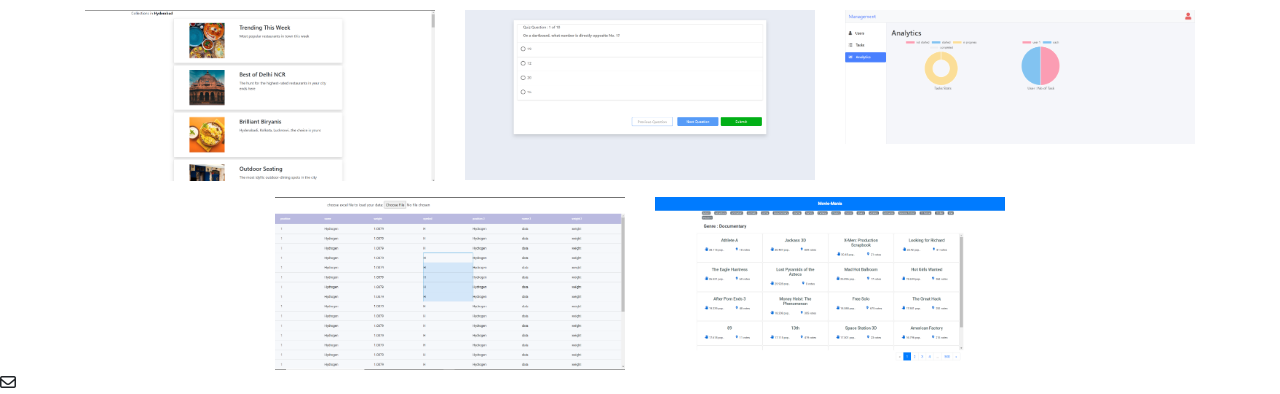
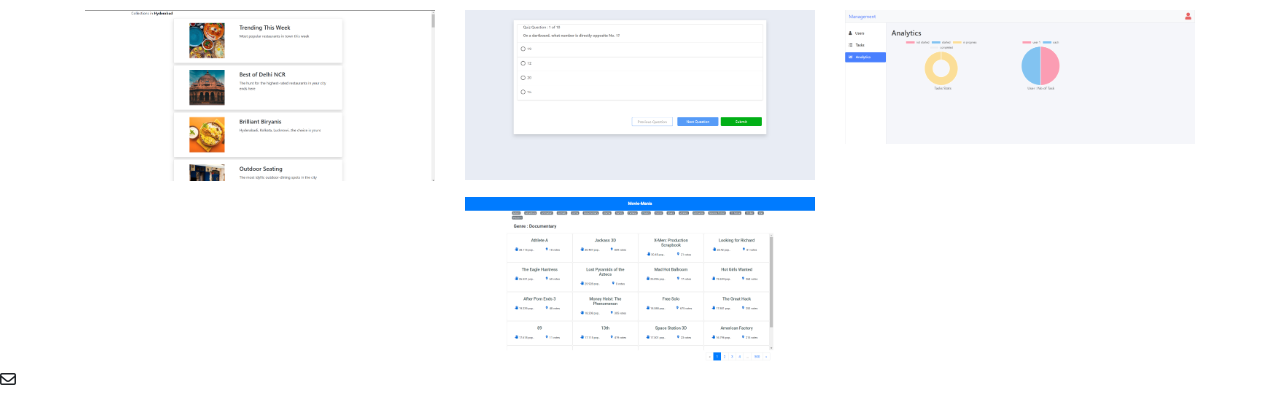
Before and after one commit to knowsach/portfolio, a plain HTML site: page index.html in a window 1280 px wide. Shown: the part 525-919 px from the top of the page. Drawn offline with nearby package versions, Linux system fonts and the light colour scheme.

Commit message:
minor update

```diff
--- a/index.html
+++ b/index.html
@@ -65,10 +65,10 @@
         </div>
 
         <div class="row justify-content-center pt-3">
-            <div class="col-md-4 col-sm-6">
+            <!-- <div class="col-md-4 col-sm-6">
                 <a href="https://excel-online.netlify.app/" target="_blank"> <img src="./assets/images/excel.png"
                         width="100%" /> </a>
-            </div>
+            </div> -->
 
             <div class="col-md-4 col-sm-6">
                 <a href="https://the-movie-mania.netlify.app/" target="_blank"> <img
```
